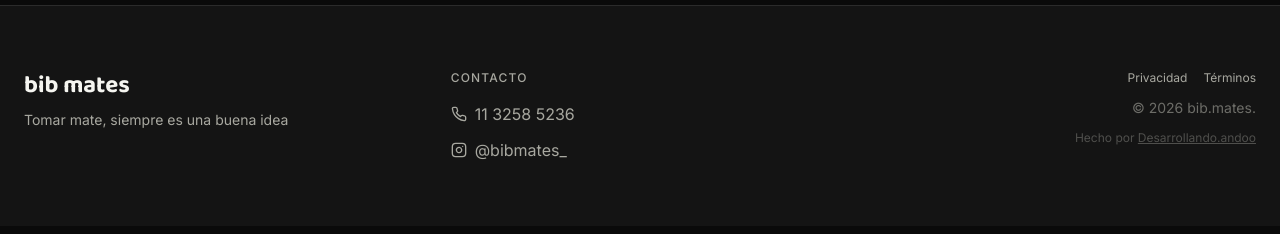
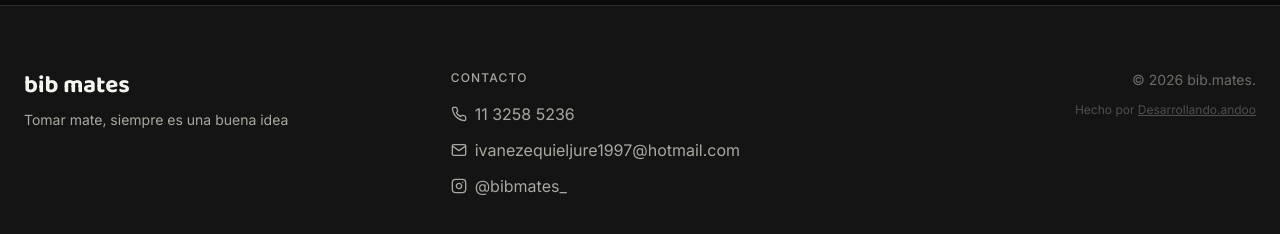
Before and after one commit to Daaneri/bib-mates-frontend, a React (Vite) app: page / in a window 1280 px wide. Shown: the part 1708-1942 px from the top of the page. Built offline with nearby package versions, Linux system fonts and the light colour scheme; no server answers; the database is empty.

Commit message:
Tu mensaje del commit

```diff
--- a/src/components/Footer.jsx
+++ b/src/components/Footer.jsx
@@ -13,25 +13,26 @@ export default function Footer() {
         <div className="flex flex-col gap-3 items-center md:items-start">
           <h4 className="font-medium uppercase tracking-widest text-xs text-bib-gray mb-1">Contacto</h4>
 
-          <a href={`https://wa.me/${siteConfig.whatsapp}`} target="_blank" rel="noopener noreferrer" className="group flex items-center justify-center md:justify-start gap-2 text-bib-gray hover:text-bib-red transition-colors duration-300 text-sm sm:text-base">
-            <svg xmlns="http://www.w3.org/2000/svg" width="16" height="16" viewBox="0 0 24 24" fill="none" stroke="currentColor" strokeWidth="2" strokeLinecap="round" strokeLinejoin="round" className="shrink-0 transition-transform duration-300 group-hover:scale-110"><path d="M22 16.92v3a2 2 0 0 1-2.18 2 19.79 19.79 0 0 1-8.63-3.07 19.5 19.5 0 0 1-6-6 19.79 19.79 0 0 1-3.07-8.67A2 2 0 0 1 4.11 2h3a2 2 0 0 1 2 1.72 12.84 12.84 0 0 0 .7 2.81 2 2 0 0 1-.45 2.11L8.09 9.91a16 16 0 0 0 6 6l1.27-1.27a2 2 0 0 1 2.11-.45 12.84 12.84 0 0 0 2.81.7A2 2 0 0 1 22 16.92z"/></svg>
+          <a href={`https://wa.me/${siteConfig.whatsapp}`} target="_blank" rel="noopener noreferrer" className="flex items-center justify-center md:justify-start gap-2 text-bib-gray hover:text-bib-red transition text-sm sm:text-base">
+            <svg xmlns="http://www.w3.org/2000/svg" width="16" height="16" viewBox="0 0 24 24" fill="none" stroke="currentColor" strokeWidth="2" strokeLinecap="round" strokeLinejoin="round" className="shrink-0"><path d="M22 16.92v3a2 2 0 0 1-2.18 2 19.79 19.79 0 0 1-8.63-3.07 19.5 19.5 0 0 1-6-6 19.79 19.79 0 0 1-3.07-8.67A2 2 0 0 1 4.11 2h3a2 2 0 0 1 2 1.72 12.84 12.84 0 0 0 .7 2.81 2 2 0 0 1-.45 2.11L8.09 9.91a16 16 0 0 0 6 6l1.27-1.27a2 2 0 0 1 2.11-.45 12.84 12.84 0 0 0 2.81.7A2 2 0 0 1 22 16.92z"/></svg>
             <span>{siteConfig.whatsappDisplay}</span>
           </a>
 
-          <a href={siteConfig.social.instagram} target="_blank" rel="noopener noreferrer" className="group flex items-center justify-center md:justify-start gap-2 text-bib-gray hover:text-bib-red transition-colors duration-300 text-sm sm:text-base">
-            <svg xmlns="http://www.w3.org/2000/svg" width="16" height="16" viewBox="0 0 24 24" fill="none" stroke="currentColor" strokeWidth="2" strokeLinecap="round" strokeLinejoin="round" className="shrink-0 transition-transform duration-300 group-hover:scale-110"><rect x="2" y="2" width="20" height="20" rx="5" ry="5"/><path d="M16 11.37A4 4 0 1 1 12.63 8 4 4 0 0 1 16 11.37z"/><line x1="17.5" y1="6.5" x2="17.51" y2="6.5"/></svg>
+          <a href={`mailto:${siteConfig.email}`} className="flex items-center justify-center md:justify-start gap-2 text-bib-gray hover:text-bib-red transition text-sm sm:text-base">
+            <svg xmlns="http://www.w3.org/2000/svg" width="16" height="16" viewBox="0 0 24 24" fill="none" stroke="currentColor" strokeWidth="2" strokeLinecap="round" strokeLinejoin="round" className="shrink-0"><path d="M4 4h16c1.1 0 2 .9 2 2v12c0 1.1-.9 2-2 2H4c-1.1 0-2-.9-2-2V6c0-1.1.9-2 2-2z"/><polyline points="22,6 12,13 2,6"/></svg>
+            <span className="truncate">{siteConfig.email}</span>
+          </a>
+
+          <a href={siteConfig.social.instagram} target="_blank" rel="noopener noreferrer" className="flex items-center justify-center md:justify-start gap-2 text-bib-gray hover:text-bib-red transition text-sm sm:text-base">
+            <svg xmlns="http://www.w3.org/2000/svg" width="16" height="16" viewBox="0 0 24 24" fill="none" stroke="currentColor" strokeWidth="2" strokeLinecap="round" strokeLinejoin="round" className="shrink-0"><rect x="2" y="2" width="20" height="20" rx="5" ry="5"/><path d="M16 11.37A4 4 0 1 1 12.63 8 4 4 0 0 1 16 11.37z"/><line x1="17.5" y1="6.5" x2="17.51" y2="6.5"/></svg>
             <span>@{siteConfig.social.instagram.split('/').pop()}</span>
           </a>
         </div>
 
         <div className="flex flex-col gap-2 items-center md:items-end">
-          <div className="flex gap-4 text-xs text-bib-gray mb-1">
-            <a href="/privacidad" className="hover:text-bib-white transition-colors">Privacidad</a>
-            <a href="/terminos" className="hover:text-bib-white transition-colors">Términos</a>
-          </div>
           <p className="text-xs sm:text-sm text-bib-gray/60">© 2026 {siteConfig.businessName.toLowerCase().replace(/\s+/g, '.')}.</p>
           <p className="text-[10px] sm:text-xs text-bib-gray/40 mt-1">
-            Hecho por <a href="https://www.instagram.com/desarrollando.andoo/" target="_blank" rel="noopener noreferrer" className="hover:text-bib-white underline transition-colors duration-300">Desarrollando.andoo</a>
+            Hecho por <a href="https://www.instagram.com/desarrollando.andoo/" target="_blank" rel="noopener noreferrer" className="hover:text-bib-white underline transition-colors">Desarrollando.andoo</a>
           </p>
         </div>
 
--- a/src/config/site.js
+++ b/src/config/site.js
@@ -3,7 +3,7 @@ export const siteConfig = {
   tagline: "Tomar mate, siempre es una buena idea",
   whatsapp: "5491132585236",
   whatsappDisplay: "11 3258 5236",
-  email: "", // pendiente, se lo pedís mañana
+  email: "ivanezequieljure1997@hotmail.com",
    colors: {
   primary: "#000000",
   secondary: "#000000",
```
